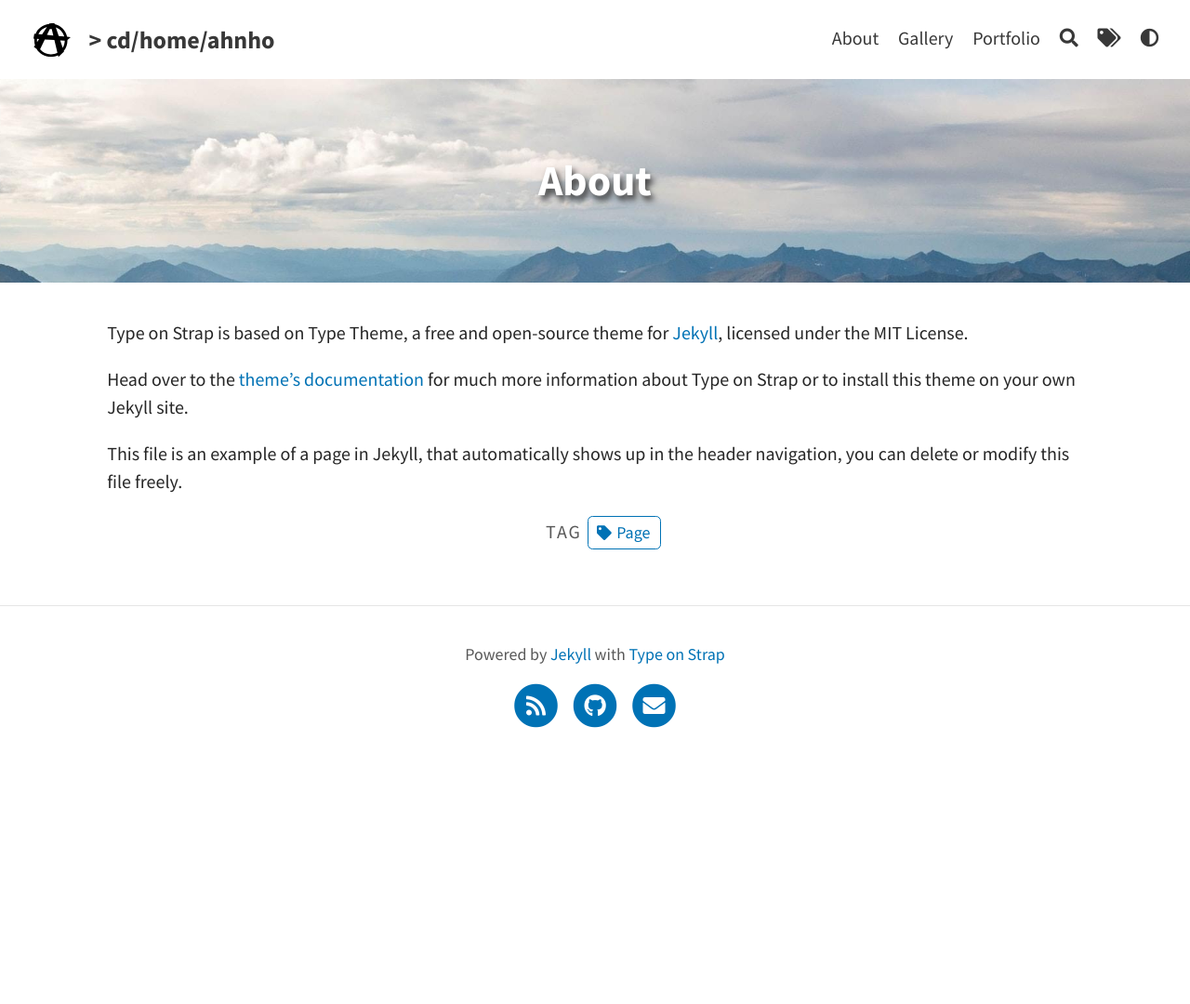
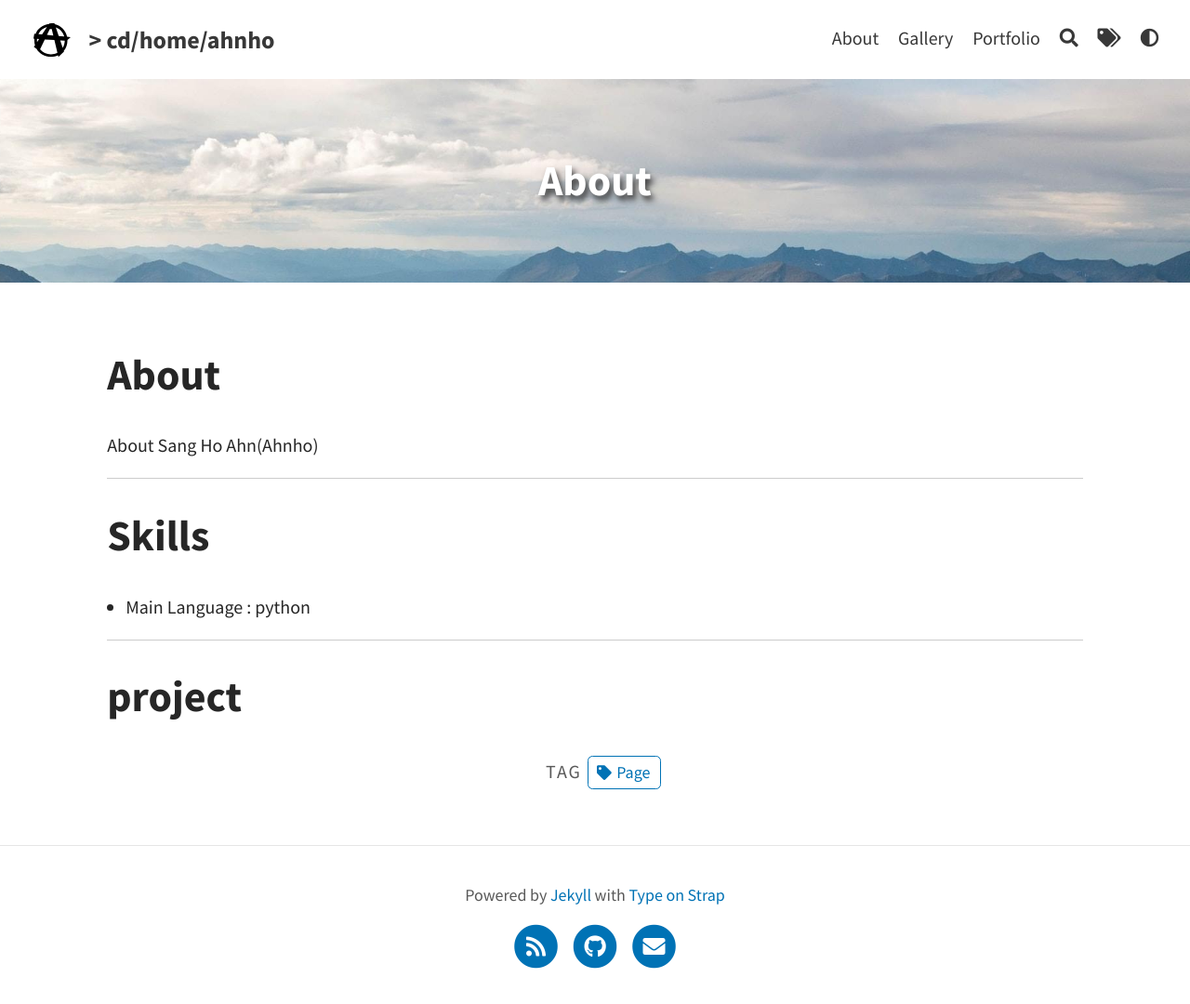
Before and after one commit to Ahnho/Ahnho.github.io, a Jekyll site: the page built from pages/about.md, in a window 1280 px wide. Shown: the whole page at 93% size. Built offline with Jekyll 4.4.1, drawn with Linux system fonts in a browser that asks for light colours; before the commit the page ends 900 px from its top, so only the background shows below that.

Commit message:
Update about.md

```diff
--- a/pages/about.md
+++ b/pages/about.md
@@ -6,8 +6,16 @@
 tags: [Page]
 ---
 
-Type on Strap is based on Type Theme, a free and open-source theme for [Jekyll](http://jekyllrb.com/), licensed under the MIT License.
+# About
 
-Head over to the [theme's documentation](https://github.io/sylhare/Type-on-Strap) for much more information about Type on Strap or to install this theme on your own Jekyll site.
+About Sang Ho Ahn(Ahnho)
 
-This file is an example of a page in Jekyll, that automatically shows up in the header navigation, you can delete or modify this file freely.
+---
+
+# Skills
+
+- Main Language : python
+
+---
+
+# project
```
